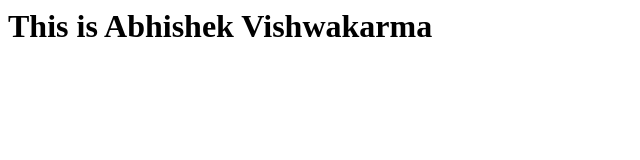
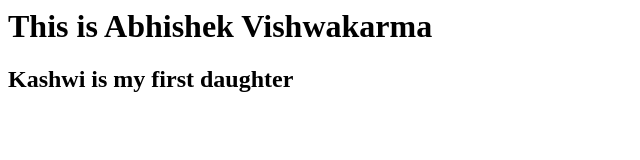
Before and after one commit to Abhishek-vish/demojenkins, a plain HTML site: page index.html in a window 1280 px wide. Shown: the whole page, without its empty margins (0-640 px from the left). Drawn offline with Linux system fonts and the light colour scheme.

Commit message:
Update index.html

```diff
--- a/index.html
+++ b/index.html
@@ -1,5 +1,6 @@
 <html>
   <body>
     <h1>This is Abhishek Vishwakarma</h1>
+    <h2>Kashwi is my first daughter</h2>
   </body>
 </html>
```
